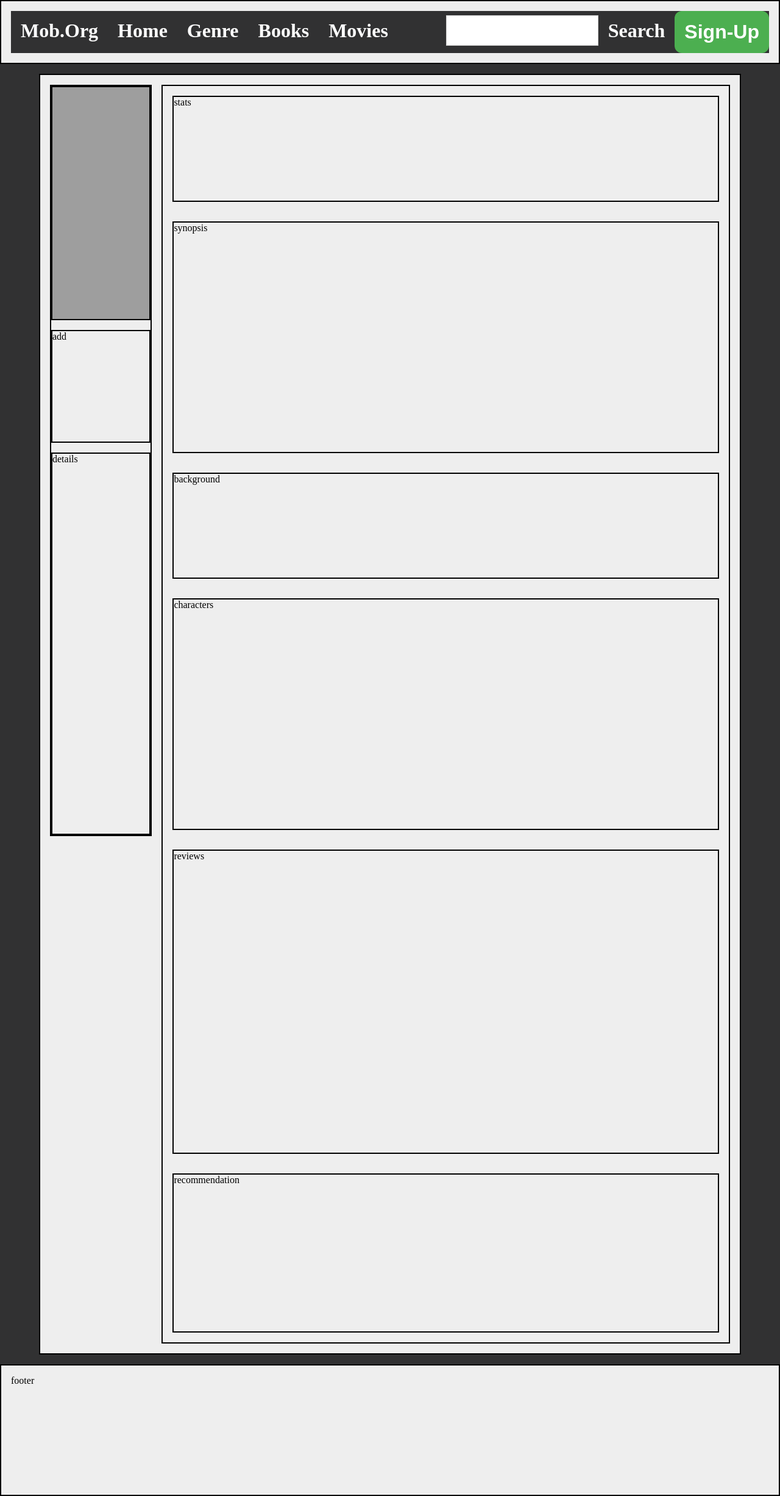
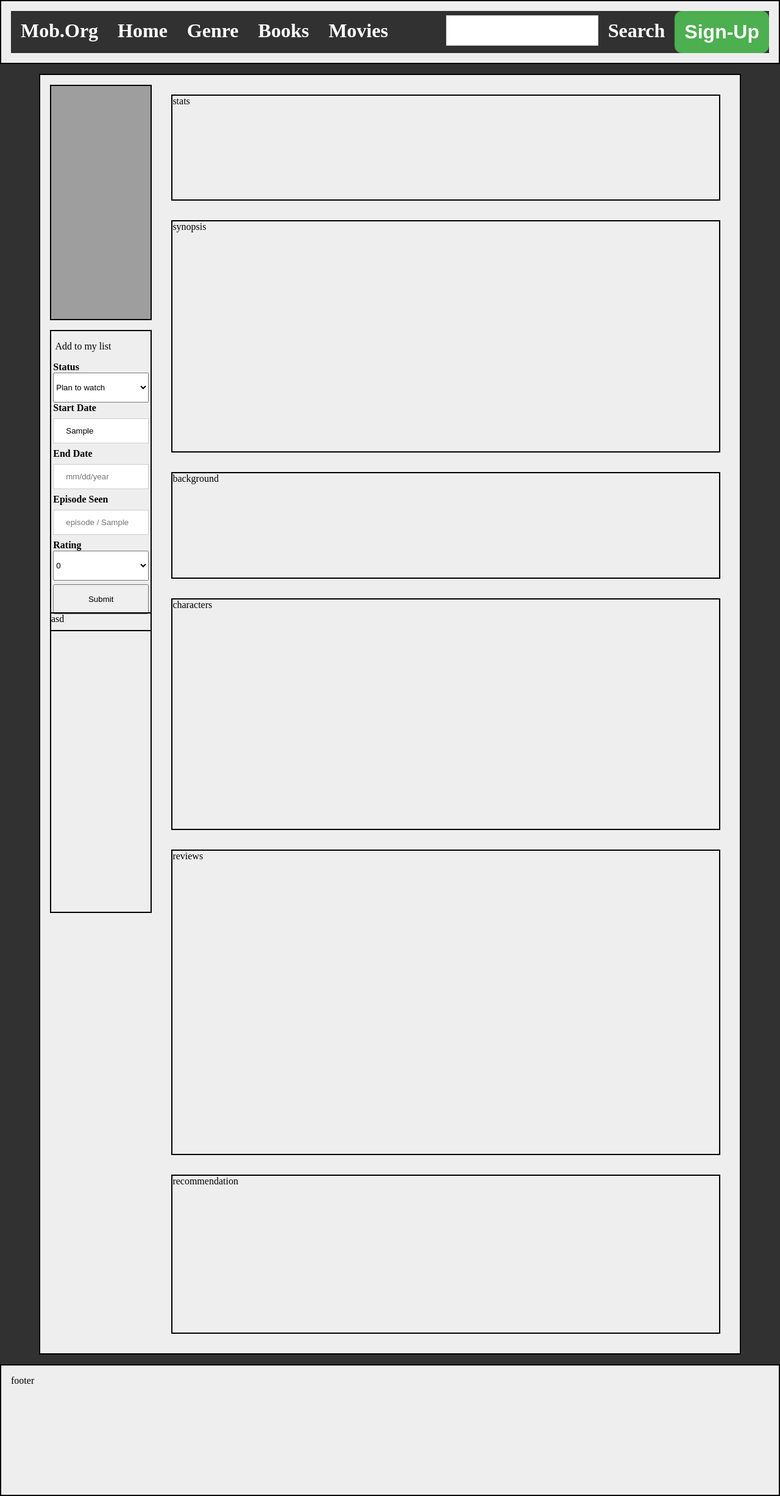
Before and after one commit to gbox29/Mob.Org, a Flask app: page /view_item/1 in a window 1280 px wide. Shown: the whole page at 61% size. Run offline with Flask 2, Linux system fonts and the light colour scheme; tables that the repository leaves empty or names only in its code hold one stand-in row (values such as "Sample post"); grey boxes are pictures that could not be loaded.

Commit message:
login and insert item done

```diff
--- a/Mob.Org/website/auth.py
+++ b/Mob.Org/website/auth.py
@@ -17,8 +17,10 @@ def login():
             session['username'] = resultValue[3]
             if resultValue[5]=='user':
                 return redirect(url_for("views.index"))
-            session['loggedin'] = true
-    return render_template("login.html")
+    else:
+        if 'username' and 'user_id' in session:
+            return redirect(url_for("views.index"))
+        return render_template("login.html")
 
 @auth.route('/register',methods=['GET','POST'])
 def register():
--- a/Mob.Org/website/static/css/styles.css
+++ b/Mob.Org/website/static/css/styles.css
@@ -274,14 +274,13 @@ ul {
       grid-gap: 1em;
   }
 
-  .view-item-body > div{
-      border: solid 2px;
-  }
+
 
   .view-item-info{
       grid-row: 1/4;
       display: grid;
       grid-template-rows: repeat(3,15%);
+      grid-auto-rows: minmax(500px,auto);
       grid-gap: 1em;
   }
   .view-item-info > div{
@@ -290,7 +289,15 @@ ul {
   .view-item-pic{
     grid-row: 1/3;
   }
-
+  .view-item-list{
+      grid-row: 3/5;
+      height: 490px;
+  }
+  .view-item-details{
+      position: relative;
+      bottom: 260px;
+      margin-top: 4%;
+  }
   .view-item-synopsis{
     grid-column: 2/4;
     grid-row: 1/6;
@@ -311,3 +318,8 @@ ul {
   .view-item-review{
       grid-row: 7/9;
   }
+  .view-item-select{
+    display: block;
+    width: 100%;
+    height: 10%;
+  }
--- a/Mob.Org/website/templates/add_film.html
+++ b/Mob.Org/website/templates/add_film.html
@@ -21,6 +21,6 @@
     <input type="text" id="duration" name="poster" ><br><br>
     <label for="duration">Trailer:</label><br>
     <input type="text" id="duration" name="trailer" ><br><br>
-    <input type="submit" value="Submit">
+    <input type="submit" value="Submit" height="100">
   </form>
 {% endblock %}
--- a/Mob.Org/website/templates/user_base.html
+++ b/Mob.Org/website/templates/user_base.html
@@ -9,7 +9,7 @@
 
         <div class="head-navigation">
             <ul>
-                <li><h1><a href="#">Mob.Org</a></h1></li>
+                <li><h1><a href="/">Mob.Org</a></h1></li>
                 <li><h1><a href="#">Home</a></li>
                 <li><h1><a href="#">Genre</a></li>
                 <li><h1><a href="#">Books</a></li>
--- a/Mob.Org/website/templates/view_item.html
+++ b/Mob.Org/website/templates/view_item.html
@@ -5,13 +5,46 @@
             <div class="view-item-pic">
                 <img src="{{itemDetails[12]}}" class="img-list">
             </div>
-            <div>
-                add
+            <div class="view-item-list">
+                <div style="margin:2%">
+                    <form method="POST">
+                        <p style="color: black; margin-left:2%">Add to my list</p>
+                        <label for="status"><b>Status</b></label>
+                        <select name="status" class="view-item-select">
+                            <option value="Plan to watch">Plan to watch</option>
+                            <option value="Watching">Watching</option>
+                            <option value="Completed">Completed</option>
+                          </select>
+                        <label for="start_date"><b>Start Date</b></label>
+                        <input type="text" value="{{itemDetails[6]}}" name="start_date">
+                        <label for="start_date"><b>End Date</b></label>
+                        <input type="text" placeholder="mm/dd/year" name="end_date">
+                        <label for="start_date"><b>Episode Seen</b></label>
+                        <input type="text" placeholder="episode / {{itemDetails[3]}}" name="ep_seen">
+                        <label for="start_date"><b>Rating</b></label>
+                        <select name="rating" class="view-item-select">
+                            <option value="actual value 1">0</option>
+                            <option value="actual value 1">1</option>
+                            <option value="actual value 2">2</option>
+                            <option value="actual value 3">3</option>
+                            <option value="actual value 1">4</option>
+                            <option value="actual value 2">5</option>
+                            <option value="actual value 3">6</option>
+                            <option value="actual value 1">7</option>
+                            <option value="actual value 2">8</option>
+                            <option value="actual value 3">9</option>
+                            <option value="actual value 3">10</option>
+                          </select>
+                        <input type="submit" value="Submit" style="width: 100%; height:10%; margin-top: 4%;">
+                    </form>
+                </div>
             </div>
-            <div>
-                details
+            <div class="view-item-details">
+                asd
             </div>
+
         </div>
+
         <div class="view-item-synopsis">
             <div>
                 stats
--- a/Mob.Org/website/views.py
+++ b/Mob.Org/website/views.py
@@ -25,12 +25,25 @@ def view_item(id_data):
     itemDetails = cur.execute("SELECT * FROM t_item WHERE id =%s",(id_data))
     itemDetails = cur.fetchone()
     if itemDetails:
-        if 'username' in session:
+        if 'username' and 'user_id' in session:
             username = "username"
+            if request.method == 'POST':
+                status = request.form['status']
+                start_date = request.form['start_date']
+                end_date = request.form['end_date']
+                ep_seen = request.form['ep_seen']
+                rating = request.form['rating']
+                user_id = session['user_id']
+                if ep_seen > itemDetails[3]:
+                    pass
+                else:
+                    cur.execute("""INSERT INTO t_list (user_id,item_id,start_date,end_date,ep_seen,rating,list_status)
+                                    VALUES (%s,%s,%s,%s,%s,%s,%s)""",
+                            (user_id,id_data,start_date,end_date,ep_seen,rating,status))
+                    mysql.connection.commit()
             return render_template("view_item.html",itemDetails=itemDetails,username=username)
         else:
             return render_template("view_item.html",itemDetails=itemDetails)
-
 ##admin side
 @views.route('/admin_base')
 def home():
```
